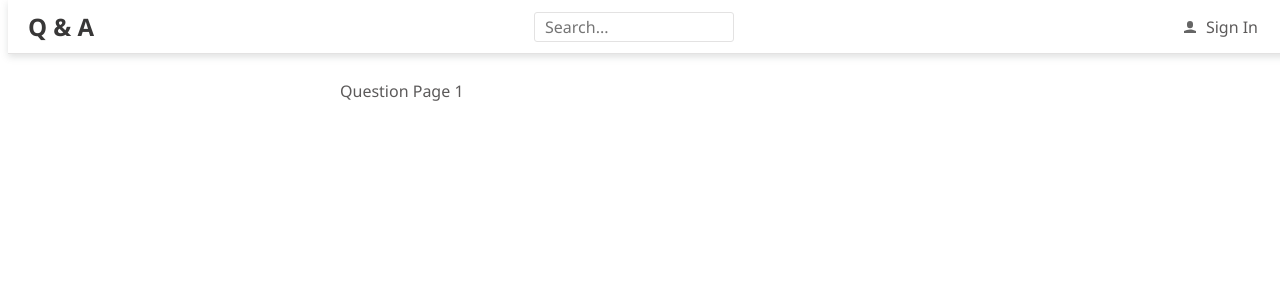
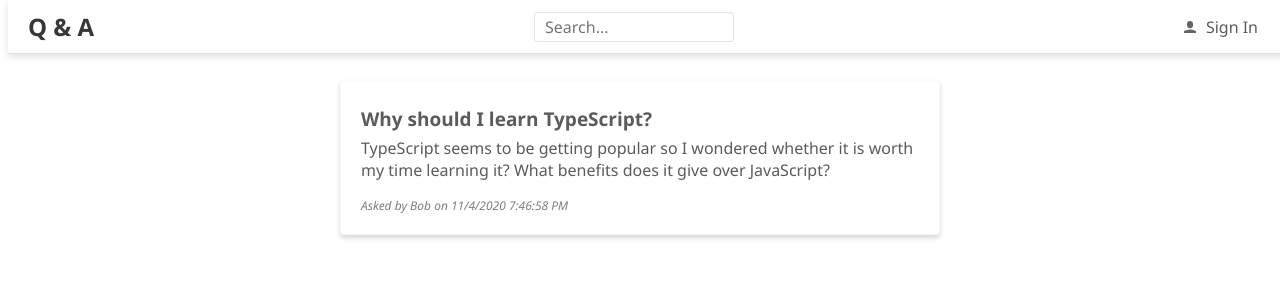
Before and after one commit to Delbert93/firstreactapp, a React (Create React App) app: page /questions/1 in a window 1280 px wide. Shown: the top 300 px of the page. Built offline with nearby package versions, Linux system fonts and the light colour scheme.

Commit message:
Added more details on the question page.

```diff
--- a/src/QuestionData.ts
+++ b/src/QuestionData.ts
@@ -1,3 +1,12 @@
+export const getQuestion = async (
+  questionId: number
+): Promise<QuestionData | null> => {
+  await wait(500);
+  const results
+    = questions.filter(q => q.questionId === questionId);
+  return results.length === 0 ? null : results[0];
+};
+
 export interface QuestionData {
     questionId: number;
     title: string;
--- a/src/QuestionPage.tsx
+++ b/src/QuestionPage.tsx
@@ -1,6 +1,10 @@
-import React, { FC } from 'react';
+import React, { FC, useState, Fragment, useEffect } from 'react';
 import { Page } from './Page';
 import { RouteComponentProps } from 'react-router-dom';
+import { QuestionData, getQuestion } from './QuestionData';
+/** @jsxImportSource @emotion/core */
+import { css, jsx } from '@emotion/core';
+import { gray3, gray6 } from './Styles';
 
 interface RouteParams {
     questionId: string;
@@ -9,4 +13,63 @@
 export const QuestionPage: FC <RouteComponentProps<RouteParams>> = (
     {
         match
-    }) => <Page>Question Page {match.params.questionId}</Page>;
+    }) =>
+    {
+      const [question, setQuestion] = useState<QuestionData | null>(null);
+
+      useEffect(() => {
+        const doGetQuestion = async (questionId: number) => {
+          const foundQuestion = await getQuestion(questionId);
+          setQuestion(foundQuestion);
+        };
+        if(match.params.questionId) {
+          const questionId = Number(match.params.questionId);
+          doGetQuestion(questionId);
+        }
+      }, [match.params.questionId]);
+
+      return <Page>
+        <div
+          css={css`
+            background-color: white;
+            padding: 15px 20px 20px 20px;
+            border-radius: 4px;
+            border: 1px solid ${gray6};
+            box-shadow: 0 3px 5px 0 rgba(0, 0, 0, 0.16);
+          `}
+        >
+          <div
+            css={css`
+              font-size: 19px;
+              font-weight: bold;
+              margin: 10px 0px 5px;
+            `}
+          >
+            {question === null ? '' : question.title}
+          </div>
+          {question !== null && (
+            <Fragment>
+              <p
+                css={css`
+                  margin-top: 0px;
+                  background-color: white;
+                `}
+              >
+                {question.content}
+              </p>
+              <div
+                css={css`
+                  font-size: 12px;
+                  font-style: italic;
+                  color: ${gray3};
+                `}
+              >
+                {`Asked by ${question.userName} on
+            ${question.created.toLocaleDateString()}
+            ${question.created.toLocaleTimeString()}`}
+              </div>
+            </Fragment>
+          )}
+        </div>
+      </Page>;
+    };
```
